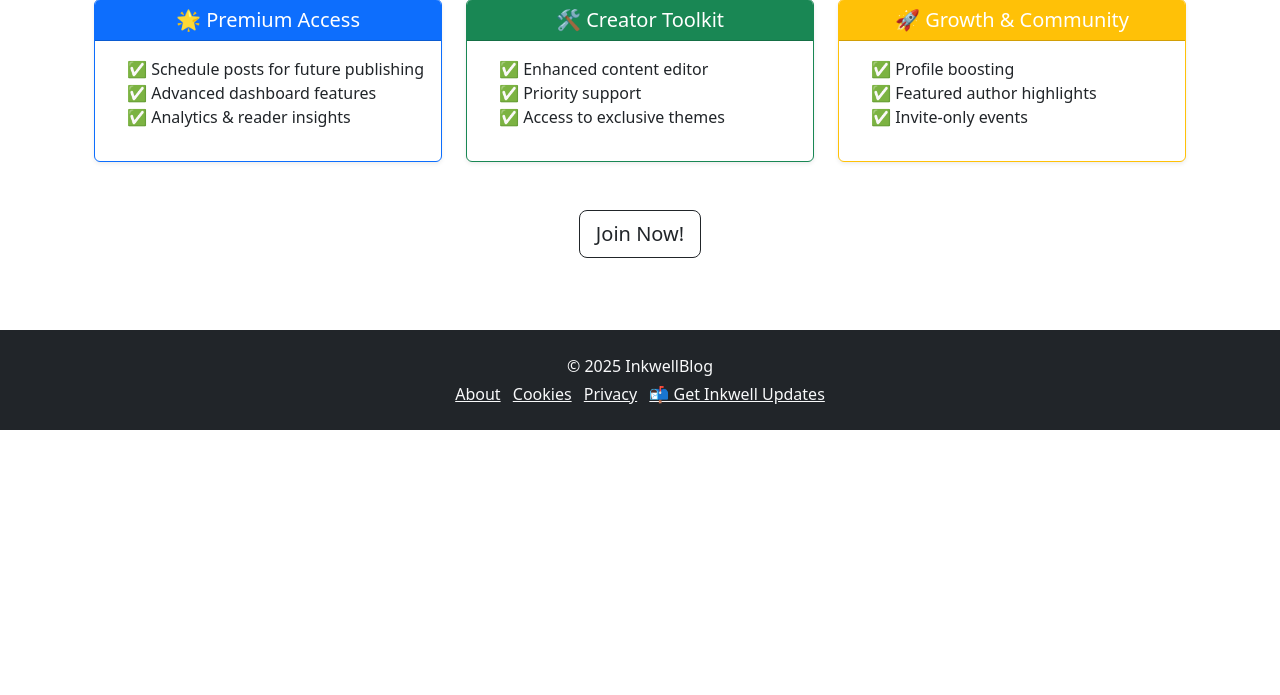
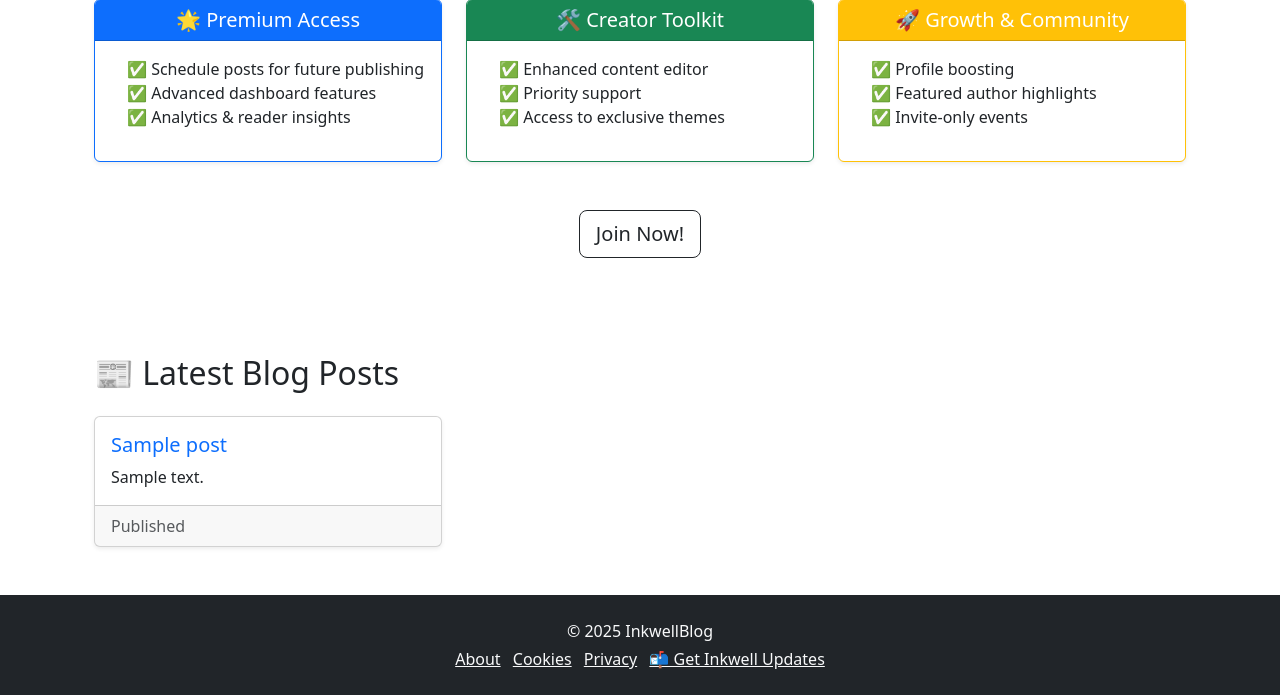
Before and after one commit to AlexeyKopchinskiy/Portfolio-project-5-v2, a Django app: page / in a window 1280 px wide. Shown: the part 658-1353 px from the top of the page. Before the commit the page ends 1088 px from the top, so only its background shows below. Run offline with Django 4.2, Linux system fonts and the light colour scheme; tables that the repository leaves empty hold one stand-in row (values such as "Sample post"); some libraries are stand-ins or nearby versions.

Commit message:
Show three latest blog posts on the home page

```diff
--- a/pages/templates/pages/home.html
+++ b/pages/templates/pages/home.html
@@ -90,5 +90,31 @@
   {% endfor %}
 {% endif %}
 
+{% if latest_posts %}
+<div class="container mt-5">
+  <h2 class="mb-4">📰 Latest Blog Posts</h2>
+  <div class="row">
+    {% for post in latest_posts %}
+    <div class="col-md-4 mb-4">
+      <div class="card h-100 shadow-sm">
+        <div class="card-body">
+          <h5 class="card-title">
+            <a href="{% url 'post_detail' slug=post.slug %}" class="text-decoration-none">
+              {{ post.title }}
+            </a>
+          </h5>
+          <p class="card-text">
+            {{ post.content|truncatewords_html:30|safe }}
+          </p>
+        </div>
+        <div class="card-footer text-muted">
+          Published {{ post.created_at|date:"F j, Y" }}
+        </div>
+      </div>
+    </div>
+    {% endfor %}
+  </div>
+</div>
+{% endif %}
 
 {% endblock %}
--- a/pages/views.py
+++ b/pages/views.py
@@ -1,6 +1,7 @@
 from django.shortcuts import render, redirect
 from django.contrib import messages
 from .forms import ContactForm
+from blog.models import Post
 
 
 # Create your views here.
@@ -8,7 +9,11 @@ from .forms import ContactForm
 
 def home(request):
     """Render the home page."""
-    return render(request, "pages/home.html")
+    # return render(request, "pages/home.html")
+    latest_posts = Post.objects.order_by("-created")[
+        :3
+    ]  # adjust count as needed
+    return render(request, "pages/home.html", {"latest_posts": latest_posts})
 
 
 def about(request):
```
